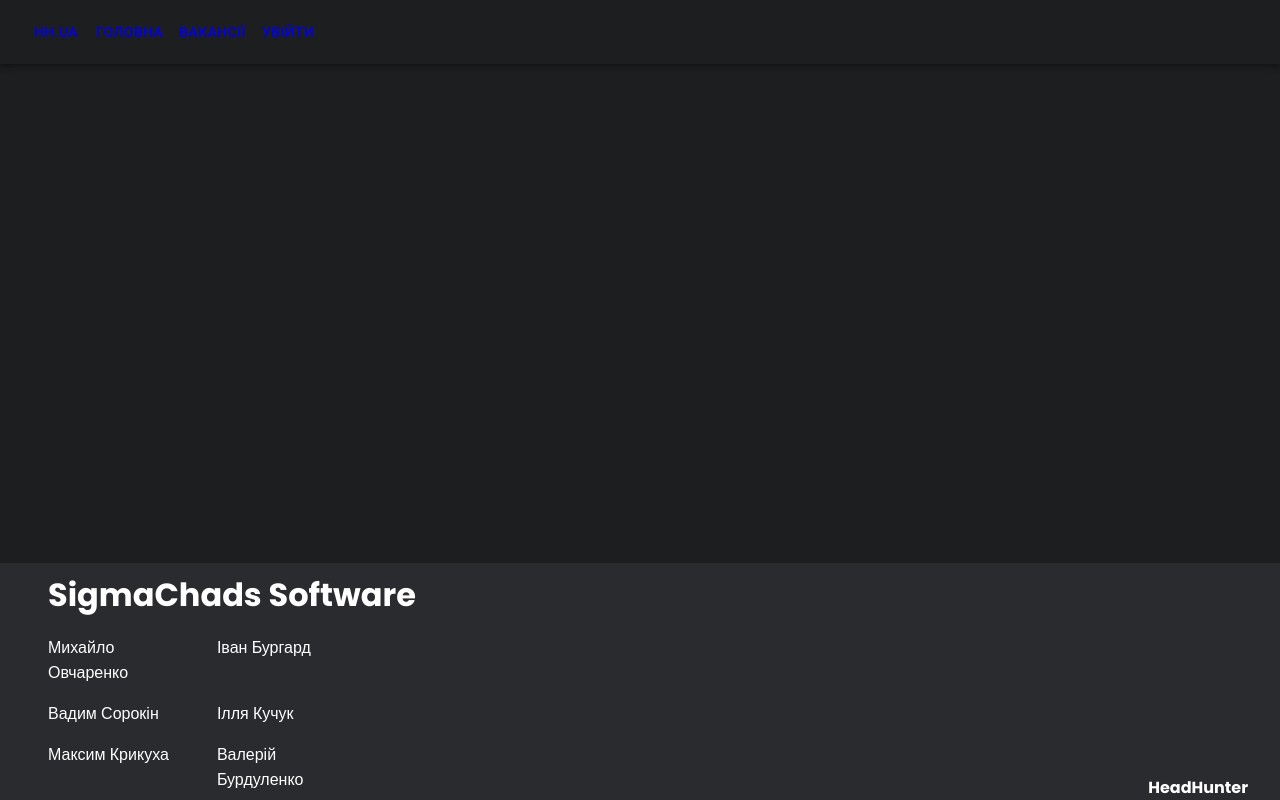
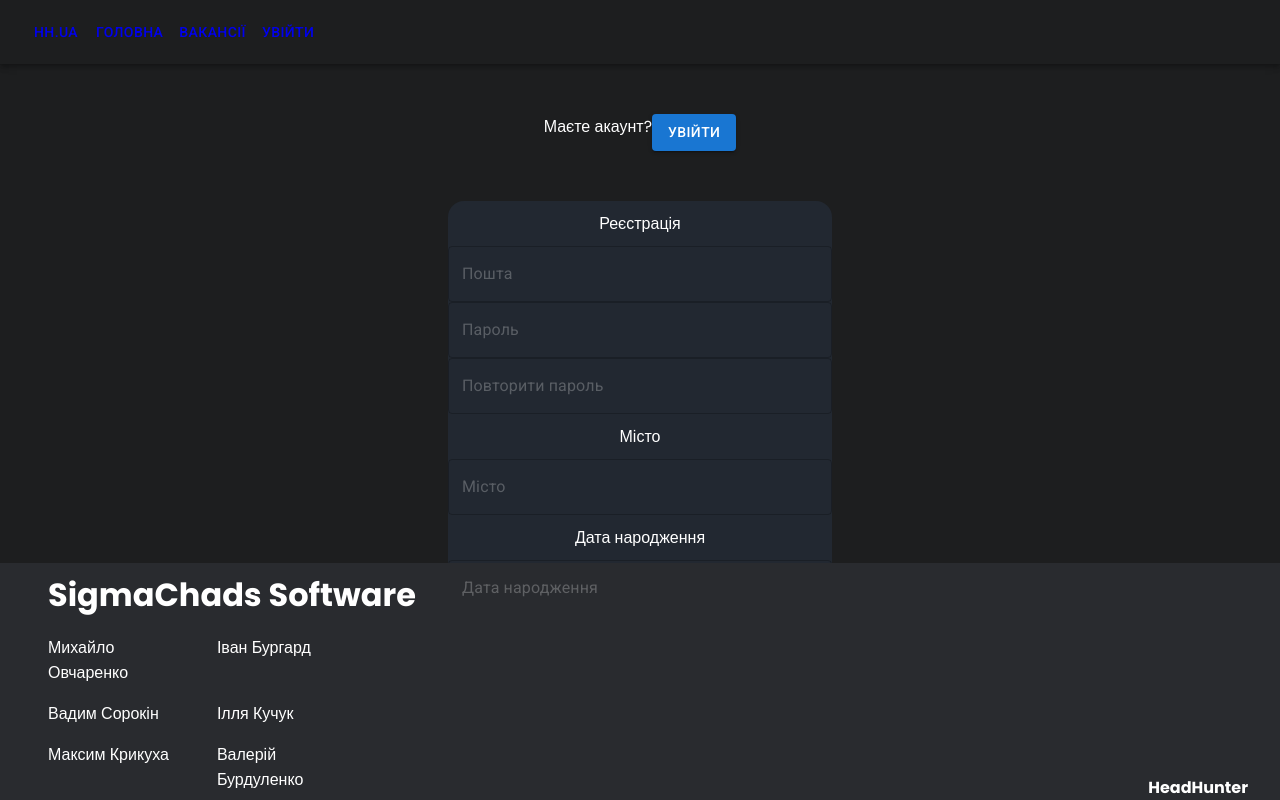
Before and after one commit to GigachadSoftware/headhunter-front, a React (Create React App) app: page /auth_reg in a window 1280 px wide. Built offline with nearby package versions, Linux system fonts and the light colour scheme.

Commit message:
Add auth-reg page and components

```diff
--- a/src/App.js
+++ b/src/App.js
@@ -6,6 +6,7 @@ import Home from "./pages/Home";
 import Auth from "./pages/Auth";
 import Header from "./components/Header";
 import Footer from "./components/Footer";
+import Auth_reg from "./pages/Auth_reg";
 
 function App() {
   return (
@@ -14,6 +15,7 @@ function App() {
       <Routes>
         <Route path="/auth" element={<Auth />} />
         <Route path="/" element={<Home />} />
+        <Route path="/auth_reg" element={<Auth_reg />} />
       </Routes>
       <Footer />
     </div>
--- a/src/components/Auth_login.js
+++ b/src/components/Auth_login.js
@@ -1,13 +1,16 @@
 import { TextField, Button } from "@mui/material";
 import "../styles/Auth.css";
+import { Link } from "react-router-dom";
 const Auth_login = () => {
   return (
     <div className="wrapper_auth_login">
       <div className="row">
         <div className="text">Ще не зареєстровані?</div>
-        <Button id="btn btn_register" variant="contained">
-          Зареєструватися
-        </Button>
+        <Link to="/auth_reg">
+          <Button id="btn btn_register" variant="contained">
+            Зареєструватися
+          </Button>
+        </Link>
       </div>
       <div className="auth_form">
         <div className="text text_auth_login">Увійти в акаунт</div>
--- /dev/null
+++ b/src/components/Auth_reg_comp.js
@@ -0,0 +1,49 @@
+import { TextField, Button } from "@mui/material";
+import { Link } from "react-router-dom";
+import "../styles/Auth_reg.css";
+
+const Auth_reg_comp = () => {
+  return (
+    <div className="wrapper_auth_login wrapper_auth_reg">
+      <div className="row">
+        <div className="text">Маєте акаунт?</div>
+        <Link to="/auth">
+          <Button id="btn btn_register" variant="contained">
+            Увійти
+          </Button>
+        </Link>
+      </div>
+      <div className="auth_form auth_reg_form">
+        <div className="left_box">
+          <div className="text text_auth_login text_auth_reg">Реєстрація</div>
+          <TextField id="outlined-basic" label="Пошта" variant="outlined" />
+          <TextField id="outlined-basic" label="Пароль" variant="outlined" />
+          <TextField
+            id="outlined-basic"
+            label="Повторити пароль"
+            variant="outlined"
+          />
+        </div>
+        <div className="right_box">
+          <div className="text text_auth_login text_auth_reg">Місто</div>
+          <TextField id="outlined-basic" label="Місто" variant="outlined" />
+          <div className="text text_auth_login text_auth_reg">
+            Дата народження
+          </div>
+
+          <TextField
+            id="outlined-basic"
+            label="Дата народження"
+            variant="outlined"
+          />
+        </div>
+        <div className="btns_auth_login btns_auth_reg">
+          <Button id="btn btn_login btn_auth_reg" variant="contained">
+            Створити
+          </Button>
+        </div>
+      </div>
+    </div>
+  );
+};
+export default Auth_reg_comp;
--- /dev/null
+++ b/src/pages/Auth_reg.js
@@ -0,0 +1,8 @@
+import React from "react";
+import Auth_reg_comp from "../components/Auth_reg_comp";
+
+const Auth_reg = () => {
+  return <Auth_reg_comp />;
+};
+
+export default Auth_reg;
--- /dev/null
+++ b/src/styles/Auth_reg.css
@@ -0,0 +1,15 @@
+.btns_auth_reg {
+  display: flex;
+  justify-content: center;
+}
+.auth_reg_form {
+  width: 30%;
+}
+.left_box {
+  display: flex;
+  flex-direction: column;
+}
+.right_box {
+  display: flex;
+  flex-direction: column;
+}
```
